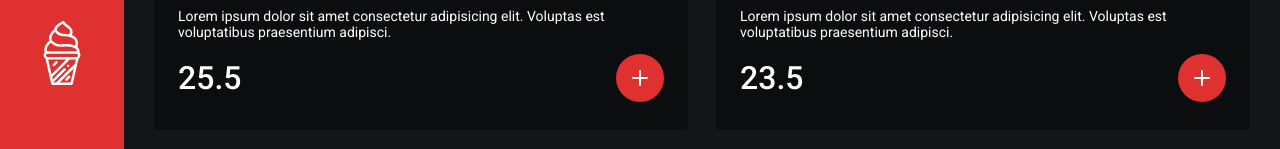
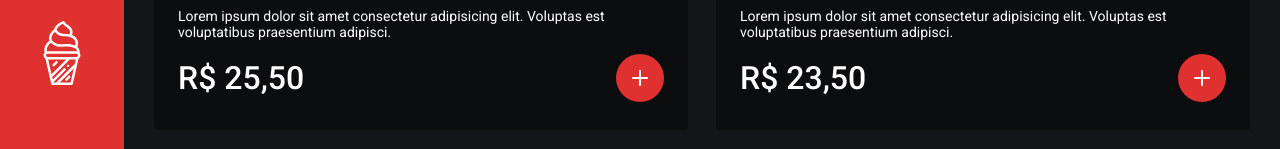
Before and after one commit to pedrogrl/react-food-commerce, a React (Create React App) app: page / in a window 1280 px wide. Shown: the part 491-640 px from the top of the page. Built offline with nearby package versions, Linux system fonts and the light colour scheme.

Commit message:
add currencyFormat helper

```diff
--- a/src/components/Snacks/index.tsx
+++ b/src/components/Snacks/index.tsx
@@ -1,5 +1,7 @@
 import { Container } from './styles'
 import { FiPlus } from 'react-icons/fi'
+
+import { currencyFormat } from '../../helpers/currencyFormat'
 
 interface SnacksProps {
   snacks: any[]
@@ -14,7 +16,7 @@
           <img src={snack.image} alt={snack.name} />
           <p>{snack.description}</p>
           <div>
-            <b>{snack.price}</b>
+            <b>{currencyFormat(snack.price)}</b>
             <button>
               <FiPlus />
             </button>
--- /dev/null
+++ b/src/helpers/currencyFormat.ts
@@ -0,0 +1,8 @@
+function currencyFormat(currency: number) {
+  return new Intl.NumberFormat('pt-BR', {
+    style: 'currency',
+    currency: 'BRL',
+  }).format(currency)
+}
+
+export { currencyFormat }
```
